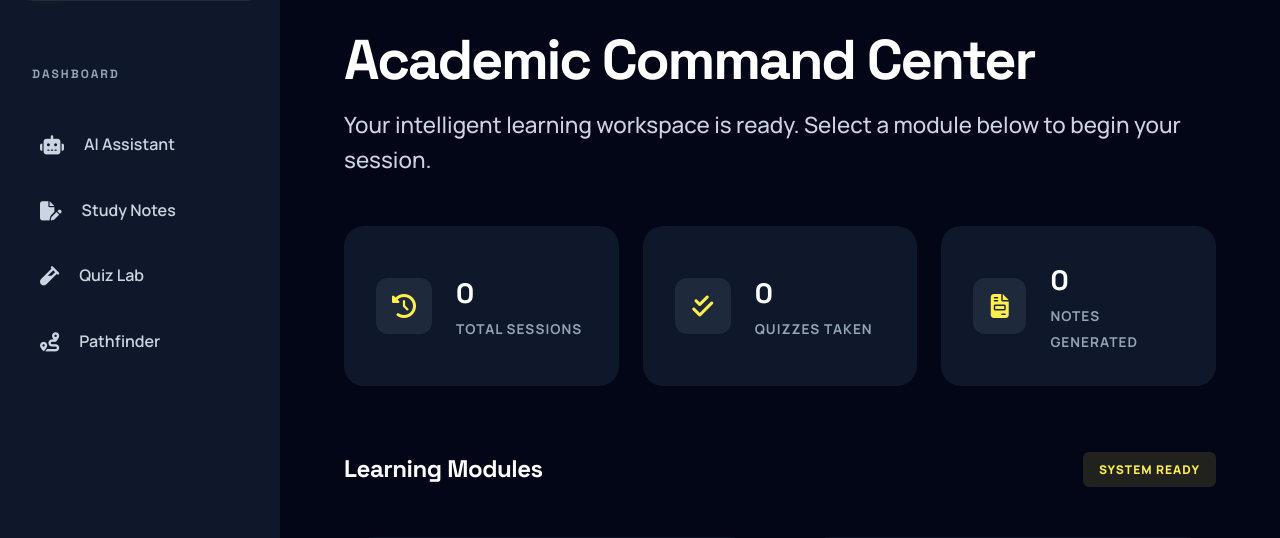
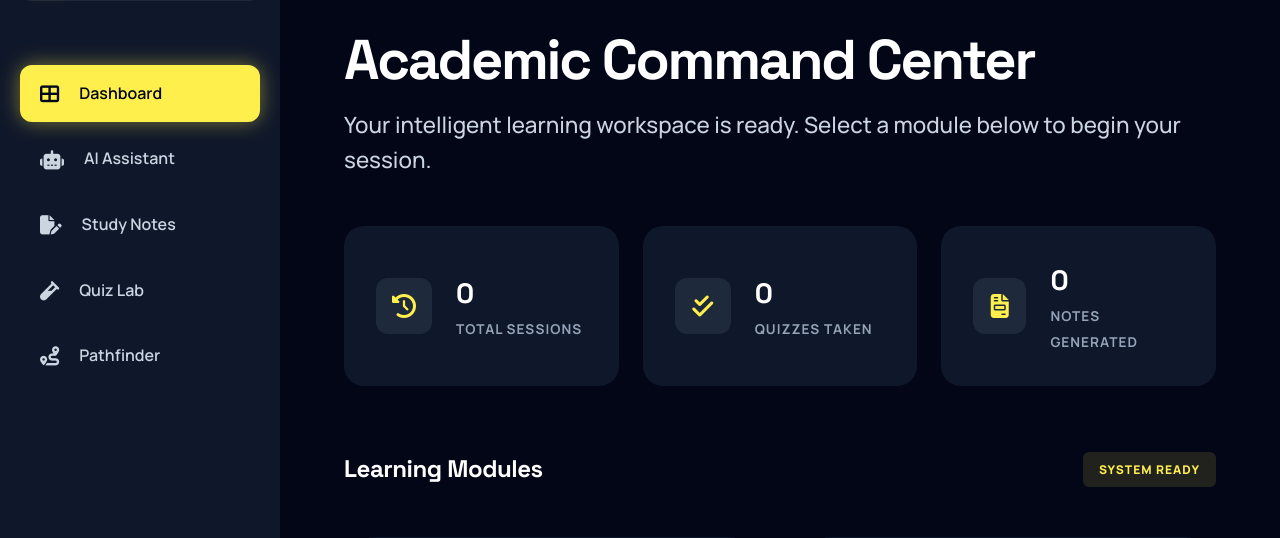
Before and after one commit to himanshu99-gethub/CourseMate-AI, a Flask app: page /dashboard in a window 1280 px wide. Shown: the part 83-621 px from the top of the page. Run offline with Flask 3, Linux system fonts and the light colour scheme; some libraries are stand-ins or nearby versions.

Commit message:
Revert "Convert Dashboard menu item to static sidebar heading"
This reverts commit 371205e8de8a9452e2e42ef3f56bbb04cd21fd0b.

```diff
--- a/static/css/style.css
+++ b/static/css/style.css
@@ -88,19 +88,6 @@ h1, h2, h3, .logo-text, .display-font {
     font-size: 1.4rem;
     font-weight: 800;
     color: #fff;
-}
-
-.sidebar-heading {
-    font-family: 'Space Grotesk', sans-serif;
-    font-size: 0.75rem;
-    font-weight: 800;
-    color: var(--text-muted);
-    letter-spacing: 2px;
-    text-transform: uppercase;
-    margin-bottom: 1.5rem;
-    padding-left: 0.75rem;
-    border-bottom: 1px solid var(--border-dim);
-    padding-bottom: 0.5rem;
 }
 
 .nav-menu {
--- a/templates/base.html
+++ b/templates/base.html
@@ -14,8 +14,13 @@
             <i class="fas fa-brain"></i>
             <span class="logo-text">CourseMate AI</span>
         </a>
-        <div class="sidebar-heading">Dashboard</div>
         <ul class="nav-menu">
+            <li class="nav-item">
+                <a href="{{ url_for('dashboard') }}" class="nav-link {% if request.path == '/dashboard' %}active{% endif %}">
+                    <i class="fas fa-th-large"></i>
+                    <span>Dashboard</span>
+                </a>
+            </li>
             <li class="nav-item">
                 <a href="{{ url_for('chat') }}" class="nav-link {% if '/chat' in request.path %}active{% endif %}">
                     <i class="fas fa-robot"></i>
```
